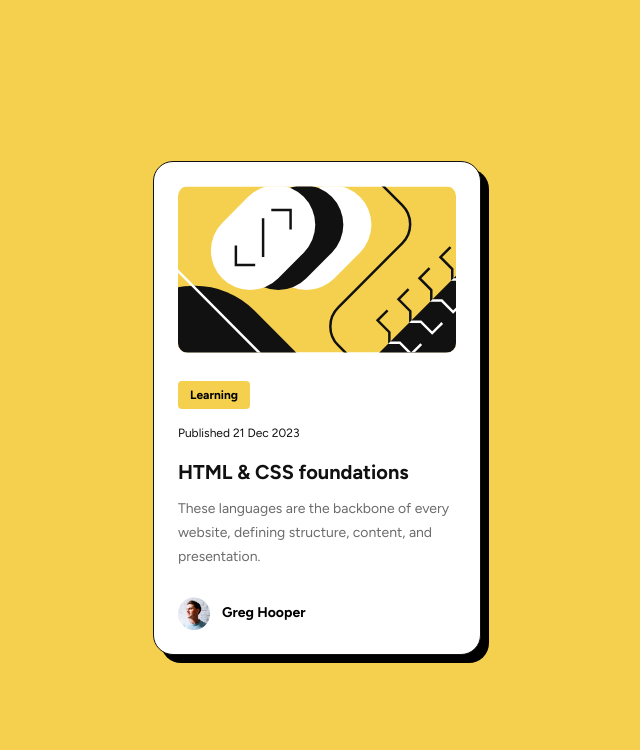
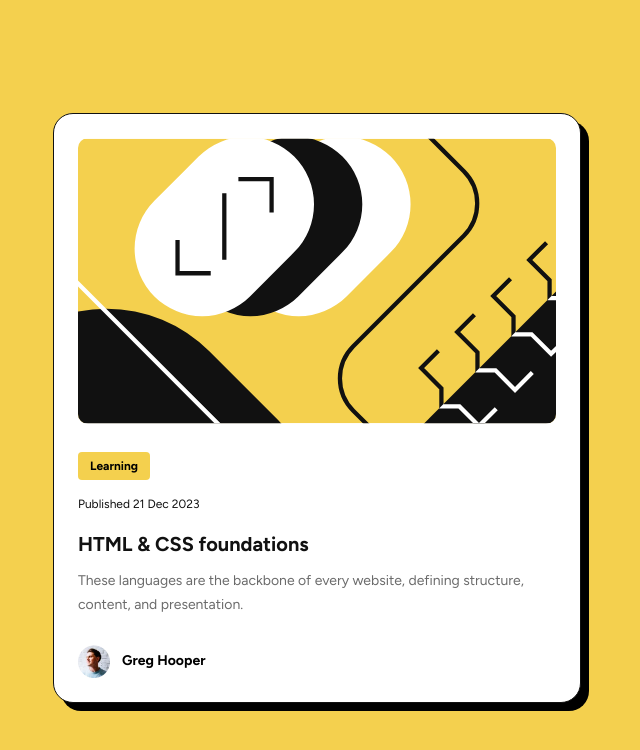
Before and after one commit to mdchong/blog-preview-card-main, a plain HTML site: page index.html in a window 1280 px wide. Shown: the whole page, without its empty margins (323-963 px from the left). Drawn offline with Linux system fonts and the light colour scheme.

Commit message:
1024 final

```diff
--- a/index.html
+++ b/index.html
@@ -32,7 +32,7 @@
         <div class="tag">Learning</div>
         <p class="published">Published 21 Dec 2023</p>
 
-        <h2>HTML & CSS foundations</h2>
+        <h2 class="heading"><a href="#">HTML & CSS foundations</a></h2>
         <p class="text">These languages are the backbone of every website, defining structure, content, and presentation.</p>
       </div>
 
--- a/styles.css
+++ b/styles.css
@@ -75,8 +75,6 @@ textarea:not([rows]) {
   scroll-margin-block: 5ex;
 }
 
-
-
 /* Style Guide */
 :root {
     /* Colors */
@@ -105,6 +103,8 @@ textarea:not([rows]) {
     --spacing-50: 0.25rem;
 }
 
+/* Mobile */
+
 html {
     background-color: var(--yellow);
     min-height: 100svh;
@@ -118,6 +118,8 @@ body {
     flex-direction: column;
     align-items: center;
     justify-content: center;
+    padding-left: 1.5rem;
+    padding-right: 1.5rem;
 }
 
 /* Card */
@@ -126,7 +128,6 @@ body {
     border-radius: 20px;
     border: 1px solid var(--gray-950);
     max-width: 20.5rem;
-    width: 100%;
     display: flex;
     flex-direction: column;
     justify-content: center;
@@ -136,9 +137,7 @@ body {
 }
 
 .illustration {
-    display: block;
     border-radius: 10px;
-    max-width: 100%;
 }
 
 .tag {
@@ -155,9 +154,13 @@ body {
     color: var(--gray-950);
 }
 
-h2 {
+.heading {
     font-size: var(--figtree-size-20);
     color: var(--gray-950);
+}
+
+.heading a {
+  text-decoration: none;
 }
 
 .text {
@@ -181,3 +184,16 @@ h2 {
     font-size: var(--figtree-size-14);
     font-weight: var(--figtree-bold);
 }
+
+/* Desktop */
+
+@media screen and (min-width: 375px) {
+  .container {
+    max-width: 33rem;
+  }
+
+  .heading a:hover {
+    cursor: pointer;
+    color: var(--yellow);
+  }
+}
```
